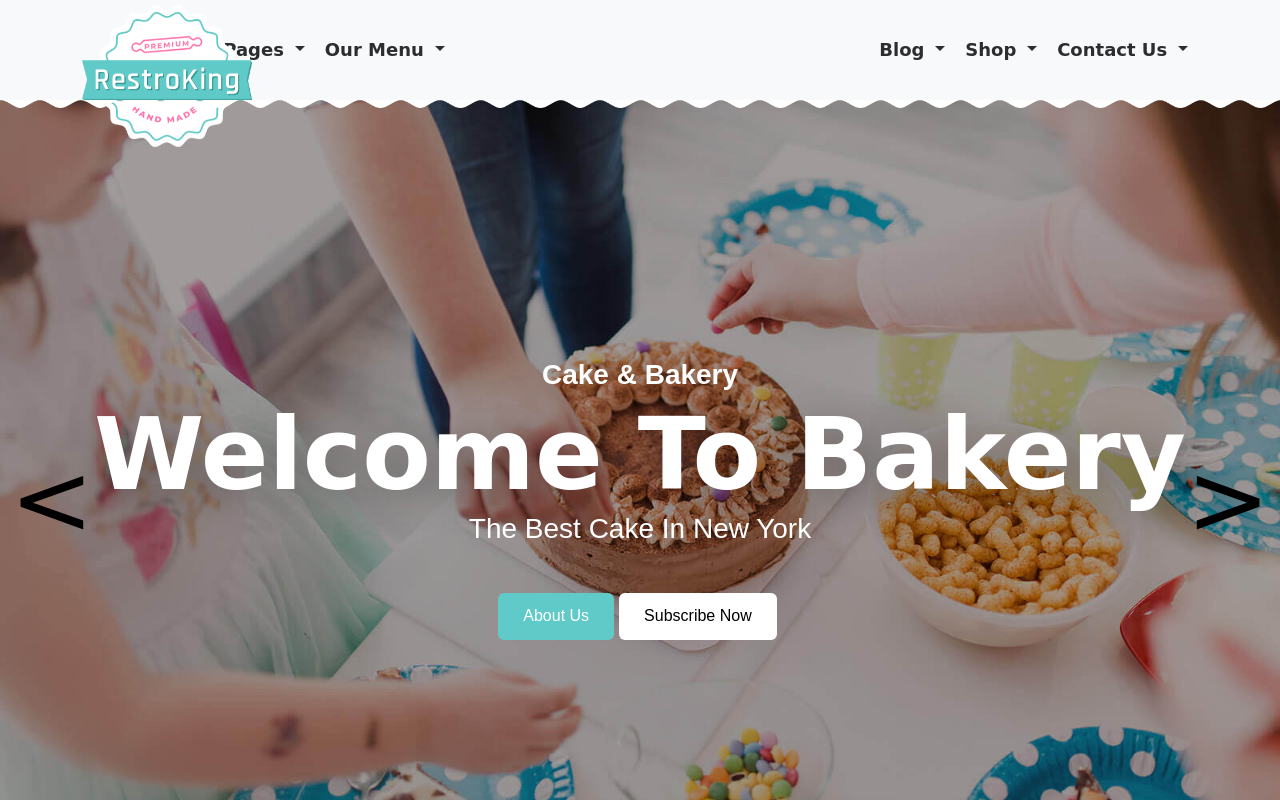
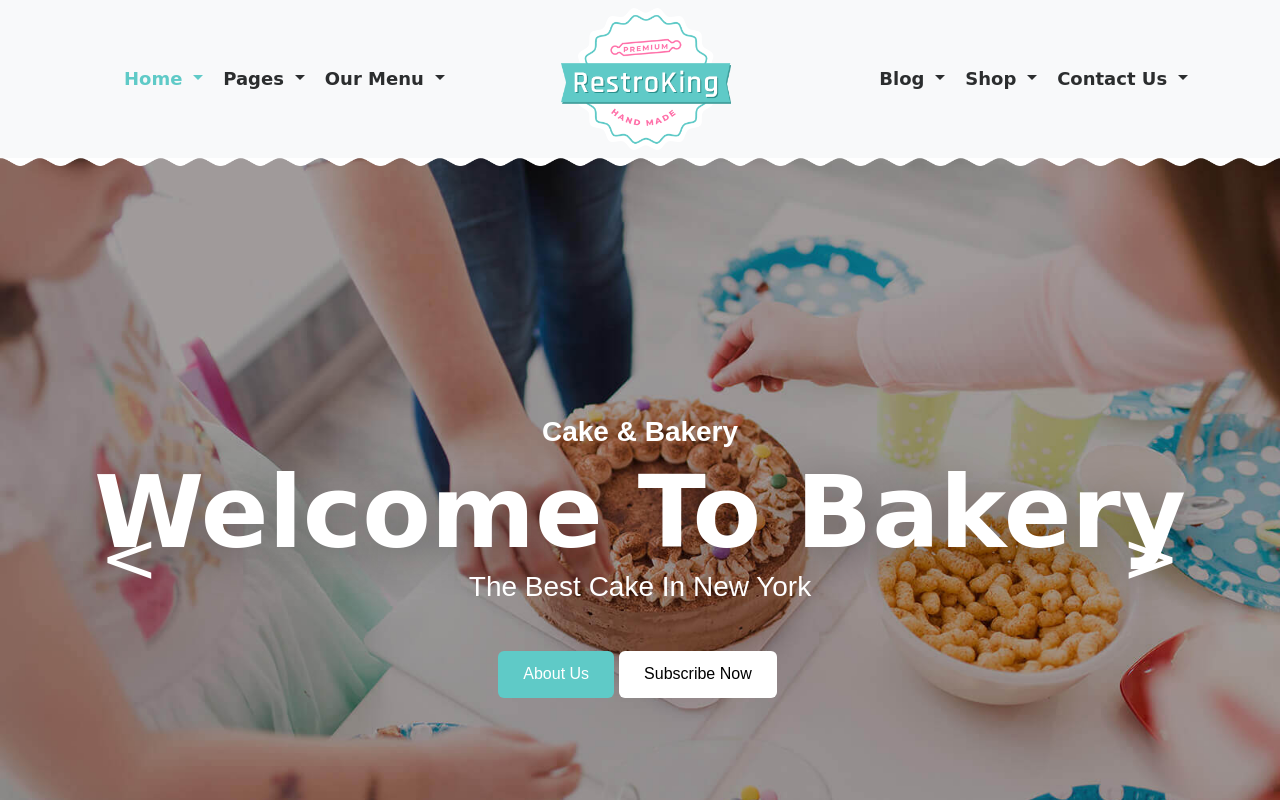
Before and after one commit to anwardev/foodHtml, a plain HTML site: page index.html in a window 1280 px wide. Shown: the top 800 px of the page. Drawn offline with nearby package versions, Linux system fonts and the light colour scheme; files whose address does not match are found by name; a web font is replaced by a local one.

Commit message:
change in slider and logo

```diff
--- a/css/style.css
+++ b/css/style.css
@@ -39,7 +39,7 @@
 
 .logo {
     width: 170px;
-    position: absolute;
+    /* position: absolute; */
     z-index: 1;
     top: -3px;
 }
@@ -111,21 +111,22 @@ a.nav-link.dropdown-toggle.active {
 }
 
 .background-inner .slick-arrow {
+    color: #fff;
     position: absolute;
     top: 50%;
     transform: translateY(-50%);
     z-index: 9;
     background: transparent;
     border: 0;
-    font-size: 100px;
+    font-size: 70px;
 }
 
 .background-inner .slick-arrow.slick-prev {
-    left: 10px;
+    left: 100px;
 }
 
 .background-inner .slick-arrow.slick-next {
-    right: 10px;
+    right: 100px;
 }
 
 .carausel_item .background-img .content span {
```
